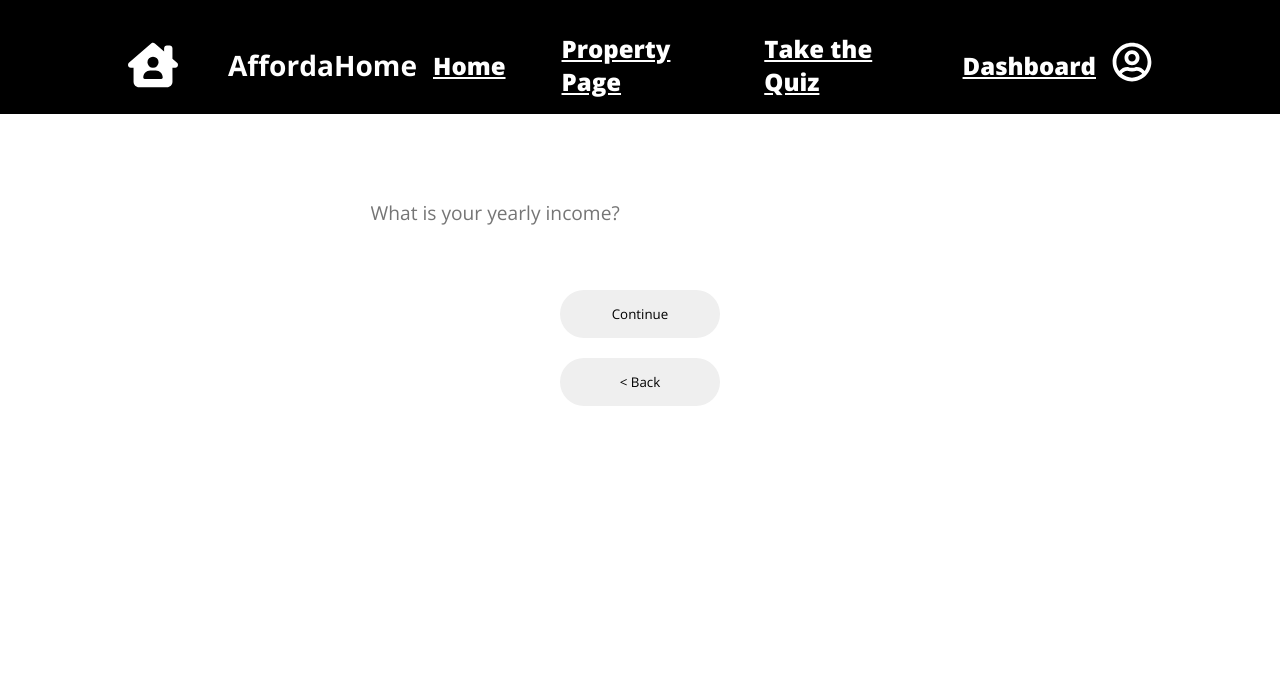
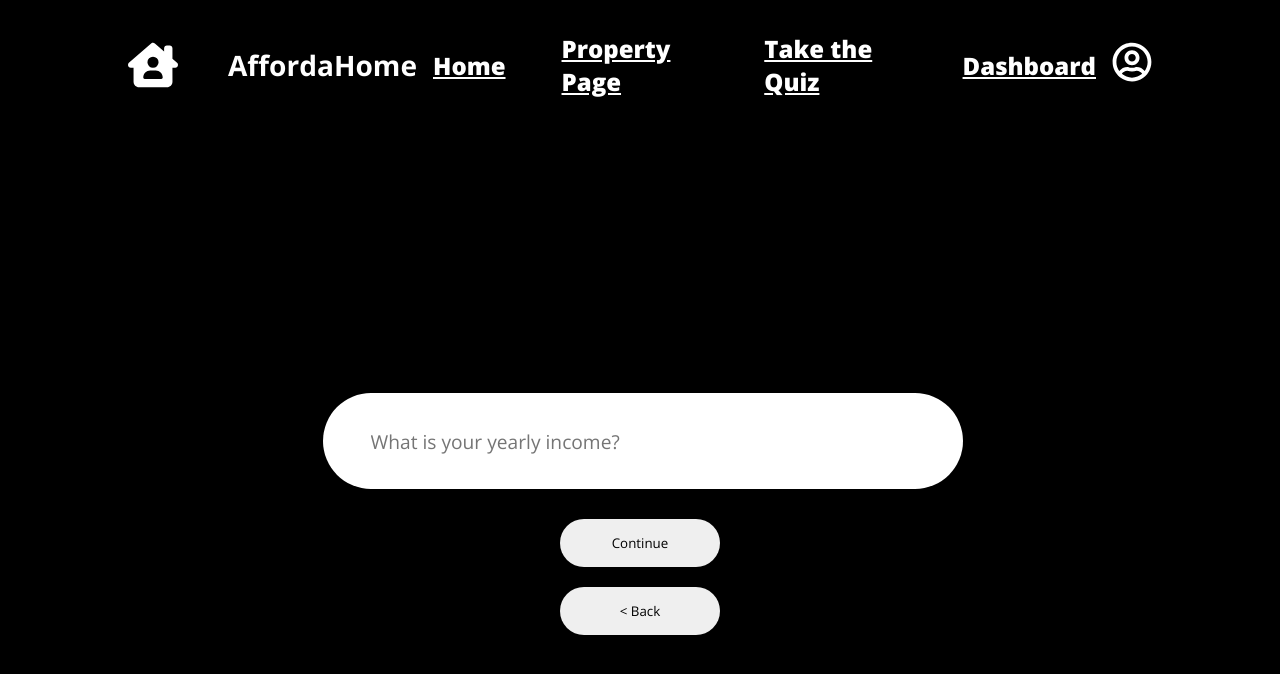
Before and after one commit to foojanbabaeeian/Irvinehacks25, a React (Create React App) app in the folder frontend/: page /quiz in a window 1280 px wide. Shown: the top 674 px of the page. Built offline with nearby package versions, Linux system fonts and the light colour scheme; no server answers.

Commit message:
modifying the page, front end stuff

```diff
--- a/frontend/src/component/QuizAnalyze/Quiz.css
+++ b/frontend/src/component/QuizAnalyze/Quiz.css
@@ -4,7 +4,8 @@
   justify-content: center;
   align-items: center;
 
-  /* background-color: lightcoral; */
+  background-color: black;
+  height: 100vh;
   gap:20px;
 
   padding: 50px;
```
